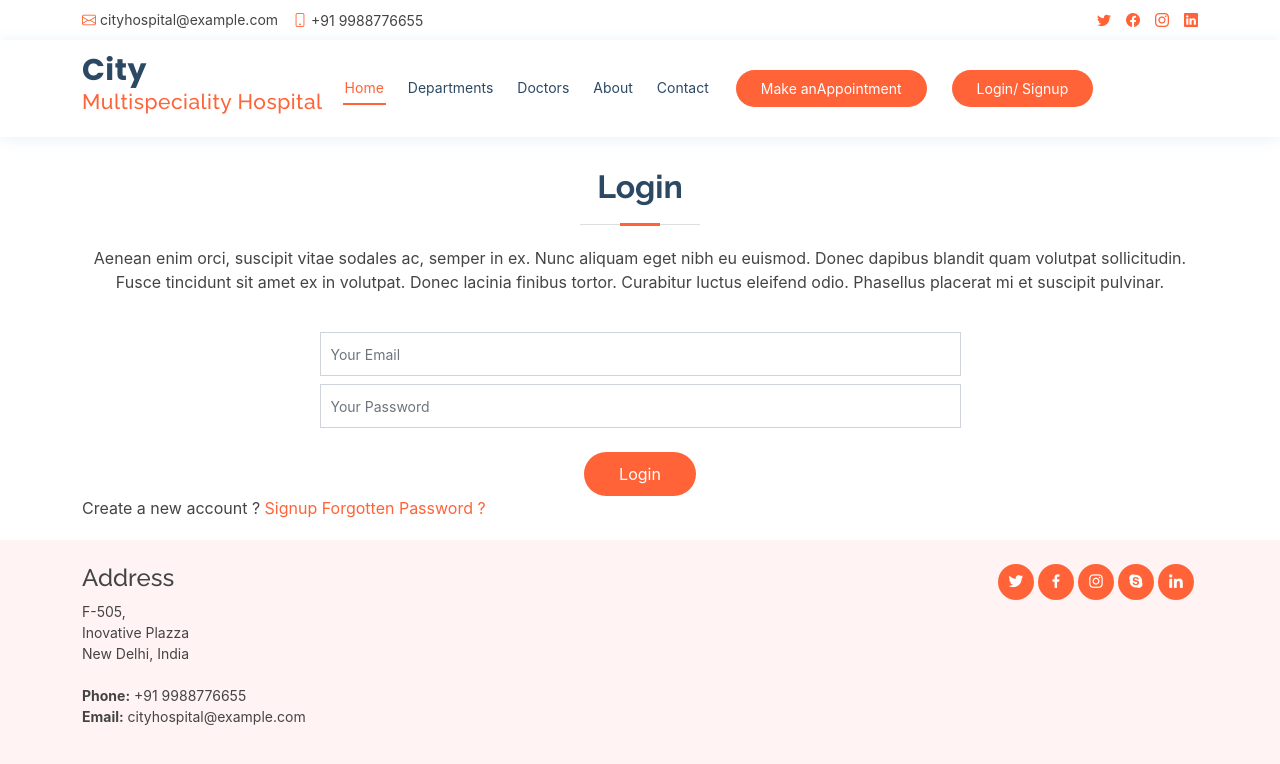
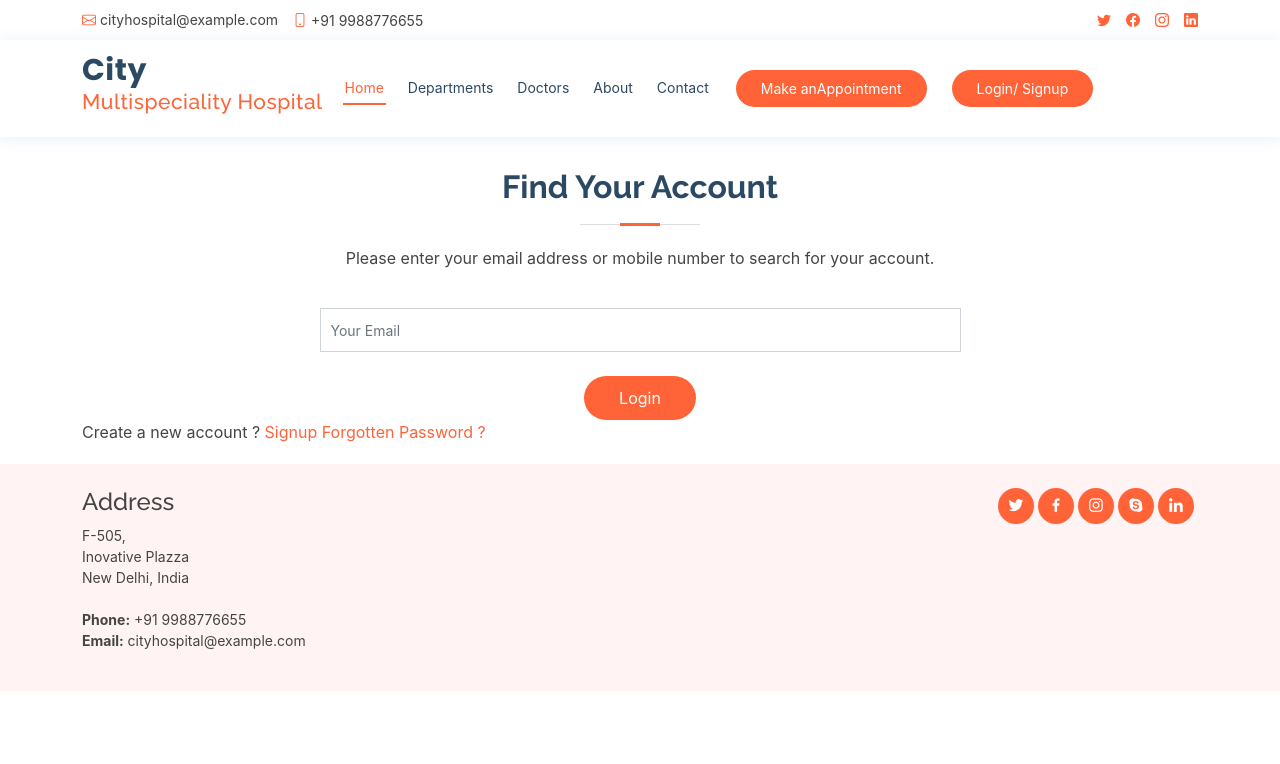
Before and after one commit to sapariyadhara/cityhospital, a React (Create React App) app: page /Auth in a window 1280 px wide. Shown: the top 764 px of the page. Built offline with nearby package versions, Linux system fonts and the light colour scheme.

Commit message:
forgot password

```diff
--- a/src/containers/Auth.js
+++ b/src/containers/Auth.js
@@ -3,15 +3,27 @@ import React, { useState } from 'react';
 function Auth(props) {
     const [authtype, setAuthtype] = useState('login')
     const [fpass , setFpass] = useState('forgotten')
+
+
     return (
         <div>
             <section id="appointment" className="appointment">
                 <div className="container">
+
                     <div className="section-title">
                         {
-                             authtype === 'login' ?  <h2>Login</h2> :  <h2>Signup</h2>
+                             authtype === 'login' ? (fpass === 'forgotten' ?  <h2>Find Your Account</h2> :  <h2>Login</h2> ) :  <h2>Signup</h2>
                         }
-
+                     {
+                        authtype === 'login' ?
+                       (fpass === 'forgotten' ? <p>Please enter your email address or mobile number to search for your account.</p> :
+                        <p>
+                            Aenean enim orci, suscipit vitae sodales ac, semper in ex. Nunc
+                            aliquam eget nibh eu euismod. Donec dapibus blandit quam
+                            volutpat sollicitudin. Fusce tincidunt sit amet ex in volutpat.
+                            Donec lacinia finibus tortor. Curabitur luctus eleifend odio.
+                            Phasellus placerat mi et suscipit pulvinar.
+                        </p>) :
                         <p>
                             Aenean enim orci, suscipit vitae sodales ac, semper in ex. Nunc
                             aliquam eget nibh eu euismod. Donec dapibus blandit quam
@@ -19,6 +31,8 @@ function Auth(props) {
                             Donec lacinia finibus tortor. Curabitur luctus eleifend odio.
                             Phasellus placerat mi et suscipit pulvinar.
                         </p>
+                     }
+
                     </div>
                     <form action method="post" role="form" className="php-email-form">
                         <div className="row justify-content-center">
@@ -49,7 +63,9 @@ function Auth(props) {
                                 />
                                 <div className="validate" />
                             </div>
-                            <div className="col-md-7 form-group mt-3 mt-md-0">
+                            {
+                                authtype === 'login' ? (fpass === 'forgotten' ? null :
+                                  null) :  <div className="col-md-7 form-group mt-3 mt-md-0">
                                 <input
                                     type="password"
                                     className="form-control"
@@ -61,6 +77,19 @@ function Auth(props) {
                                 />
                                 <div className="validate" />
                             </div>
+                            }
+                            {/* <div className="col-md-7 form-group mt-3 mt-md-0">
+                                <input
+                                    type="password"
+                                    className="form-control"
+                                    name="password"
+                                    id="password"
+                                    placeholder="Your Password"
+                                    data-rule="minlen:4"
+                                    data-msg="Please enter at least 4 chars"
+                                />
+                                <div className="validate" />
+                            </div> */}
                         </div>
 
                         <div className="mb-3">
@@ -81,13 +110,15 @@ function Auth(props) {
 
                         {
                             authtype === 'login' ?   <span>Create a new account ?<a href='#' onClick={() => {setAuthtype('signup')}}> Signup</a>
-                            <a href='#'> Forgotten Password ?</a>
+                            <a href='#' onClick={() => {setFpass('forgotten')}}> Forgotten Password ?</a>
                             </span>
                              :
                             <span>Already have an account ?<a href='#'  onClick={() => {setAuthtype('login')}}> Login</a>
                             </span>
 
                         }
+
+
 
                     </form>
                 </div>
```
